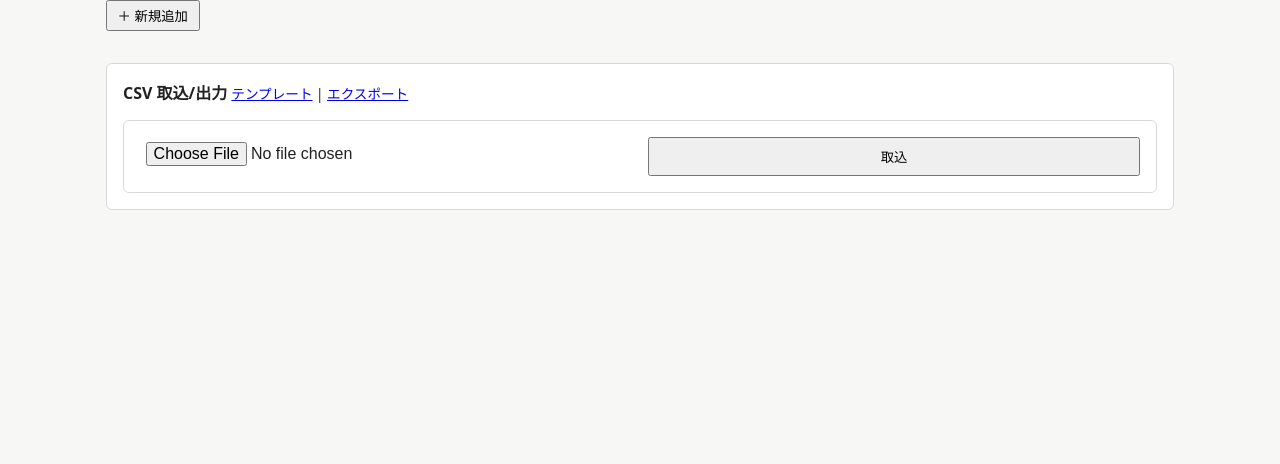
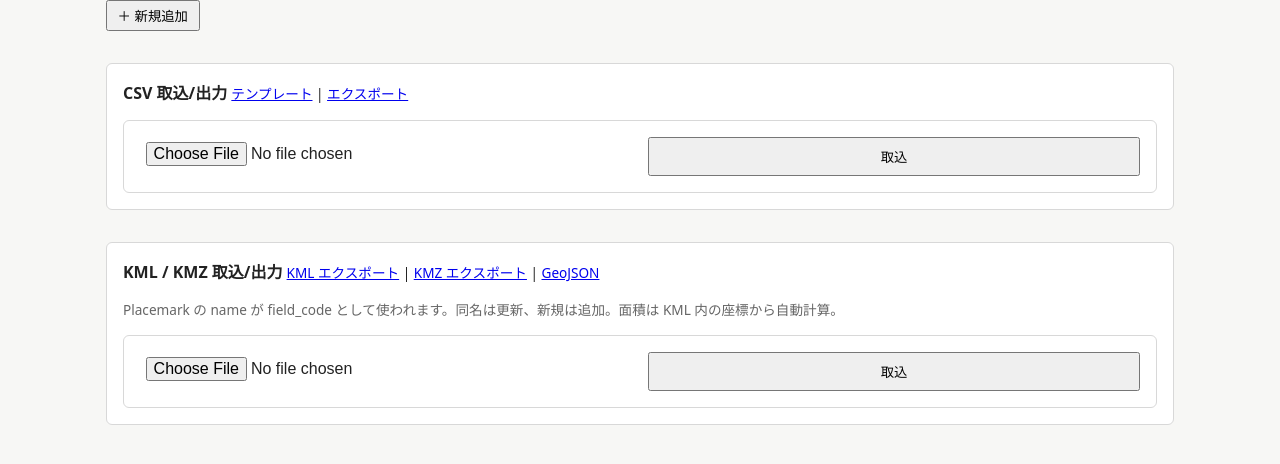
Before and after one commit to yasunorioi/rotation-planner-v2, a FastAPI app: template app/templates/fields/list.html in a window 1280 px wide. Shown: the part 266-730 px from the top of the page. Run offline with FastAPI, Linux system fonts and the light colour scheme; the template is opened without the code that fills it, so the values that code supplies are empty.

Commit message:
Add KML/KMZ I/O and polygon area auto-sync
3点まとめて:

(1) ポリゴン編集ページに測地線面積を表示
- 既存ポリゴンから shapely + pyproj (Geod) で WGS84 楕円体面積を計算
- DB の area_ha と差があれば「area_ha を計算値で更新」ボタンを出す
- POST /fields/{id}/polygon/sync_area で同期

(2) KML / KMZ インポート (POST /fields/import_kml)
- rotation_planner.field.kml_parser.parse_kml_or_kmz_bytes を利用
- Placemark の name を field_code として upsert
- 面積は KML 内座標から自動計算 (m2 → ha)

(3) KML / KMZ エクスポート
- GET /fields/polygons.kml
- GET /fields/polygons.kmz (zip 形式)
- 既存の GeoJSON エクスポートと並列

ハマりポイント (ライブ実機で発見):
- ライブラリの KML パーサは [lat, lng] を返すが GeoJSON 標準は [lng, lat]
- import_kml で逆スワップが必要、export では順スワップが必要
- 修正前は計算面積が NaN になり、Leaflet 上で誤位置表示の可能性も
- テストに座標順アサーションを追加して再発防止

依存追加: reportlab は既、requests (rotation_planner.field 経由で必要)

pytest 50→56

Co-Authored-By: Claude Opus 4.7 (1M context) <noreply@anthropic.com>

```diff
--- a/app/routes/fields.py
+++ b/app/routes/fields.py
@@ -2,6 +2,7 @@
 import csv
 import io
 import json
+import os
 import re
 from pathlib import Path
 
@@ -176,11 +177,30 @@ def delete_field(user: CurrentUser, field_id: int):
     return Response(status_code=200)
 
 
+def _geodesic_area_ha(geojson_feature: dict | None) -> float | None:
+    """GeoJSON Feature/Geometry から測地線面積(ha)を計算。失敗時 None。"""
+    if not geojson_feature:
+        return None
+    geom = geojson_feature.get("geometry") if geojson_feature.get("type") == "Feature" else geojson_feature
+    if not geom or geom.get("type") != "Polygon":
+        return None
+    coords = geom.get("coordinates") or []
+    if not coords or len(coords[0]) < 3:
+        return None
+    try:
+        from shapely.geometry import Polygon as _ShPoly
+        from rotation_planner.field.spatial import calculate_geodesic_area_ha
+        ring = [(p[0], p[1]) for p in coords[0]]
+        return round(calculate_geodesic_area_ha(_ShPoly(ring)), 4)
+    except Exception:
+        return None
+
+
 @router.get("/{field_id}/polygon")
 def polygon_editor(request: Request, user: CurrentUser, field_id: int):
     with connect() as conn:
         row = conn.execute(
-            "SELECT id, field_code, name, coordinates_json FROM fields "
+            "SELECT id, field_code, name, area_ha, coordinates_json FROM fields "
             "WHERE id = ? AND user_id = ?",
             (field_id, user["id"]),
         ).fetchone()
@@ -199,6 +219,7 @@ def polygon_editor(request: Request, user: CurrentUser, field_id: int):
         {
             "user": user,
             "field": dict(row),
+            "computed_area_ha": _geodesic_area_ha(existing),
             "map_data": {
                 "center": SAPPORO,
                 "zoom": 10,
@@ -218,6 +239,163 @@ def download_template():
         io.BytesIO(body),
         media_type="text/csv",
         headers={"Content-Disposition": 'attachment; filename="fields_template.csv"'},
+    )
+
+
+@router.post("/import_kml")
+async def import_kml(
+    request: Request,
+    user: CurrentUser,
+    file: UploadFile = File(...),
+):
+    """KML / KMZ をアップロードして、ほ場ポリゴン (+面積) を upsert。
+    各 Placemark の name を field_code として扱う。同名は更新、新規は追加。"""
+    from rotation_planner.field.kml_parser import parse_kml_or_kmz_bytes
+
+    raw = await file.read()
+    try:
+        items = parse_kml_or_kmz_bytes(raw, file.filename or "uploaded.kml")
+    except Exception as e:
+        raise HTTPException(400, f"KML/KMZ パース失敗: {e}")
+
+    if not items:
+        return templates.TemplateResponse(
+            request,
+            "fields/_import_result.html",
+            {"summary": "Placemark が見つかりませんでした", "errors": []},
+        )
+
+    added = 0
+    updated = 0
+    errors: list[str] = []
+    with connect() as conn:
+        for i, item in enumerate(items, start=1):
+            name = (item.get("name") or "").strip() or f"placemark_{i}"
+            coords = item.get("coordinates")
+            if not coords or len(coords) < 3:
+                errors.append(f"{name}: 座標が不正")
+                continue
+            # ライブラリの KML パーサは [lat, lng] を返すので、
+            # GeoJSON 標準の [lng, lat] にスワップ
+            ring = [[p[1], p[0]] for p in coords]
+            # KML の座標は閉じてない場合もある → 閉じる
+            if ring[0] != ring[-1]:
+                ring.append(ring[0])
+            feature = {
+                "type": "Feature",
+                "properties": {"source": "kml"},
+                "geometry": {"type": "Polygon", "coordinates": [ring]},
+            }
+            coords_json = json.dumps(feature, ensure_ascii=False)
+            area_ha = float(item.get("area_ha") or 0.0)
+
+            existing = conn.execute(
+                "SELECT id FROM fields WHERE user_id = ? AND field_code = ?",
+                (user["id"], name),
+            ).fetchone()
+            if existing:
+                conn.execute(
+                    "UPDATE fields SET coordinates_json = ?, area_ha = ?, "
+                    "updated_at = CURRENT_TIMESTAMP WHERE id = ?",
+                    (coords_json, area_ha, existing["id"]),
+                )
+                updated += 1
+            else:
+                conn.execute(
+                    "INSERT INTO fields (user_id, field_code, name, area_ha, coordinates_json) "
+                    "VALUES (?, ?, ?, ?, ?)",
+                    (user["id"], name, name, area_ha, coords_json),
+                )
+                added += 1
+
+    summary = f"KML 取込完了: 追加 {added} / 更新 {updated}"
+    if errors:
+        summary += f" / エラー {len(errors)} 件"
+    return templates.TemplateResponse(
+        request,
+        "fields/_import_result.html",
+        {"summary": summary, "errors": errors[:20]},
+    )
+
+
+@router.get("/polygons.kml")
+def export_polygons_kml(user: CurrentUser):
+    """ユーザーのほ場ポリゴンを KML として返す。"""
+    from rotation_planner.field.kml_parser import generate_kml_content
+
+    with connect() as conn:
+        rows = conn.execute(
+            "SELECT field_code, name, district, area_ha, coordinates_json "
+            "FROM fields WHERE user_id = ? AND coordinates_json IS NOT NULL "
+            "ORDER BY field_code",
+            (user["id"],),
+        ).fetchall()
+    items: list[dict] = []
+    for r in rows:
+        try:
+            feat = json.loads(r["coordinates_json"])
+        except (TypeError, json.JSONDecodeError):
+            continue
+        geom = feat.get("geometry") if feat.get("type") == "Feature" else feat
+        if not geom or geom.get("type") != "Polygon":
+            continue
+        coords = geom.get("coordinates", [[]])[0]
+        # GeoJSON [lng, lat] → ライブラリの generate_kml_content が期待する [lat, lng]
+        coords_lat_lng = [[c[1], c[0]] for c in coords]
+        items.append({
+            "name": r["field_code"],
+            "description": f"{r['name'] or ''} / {r['district'] or ''} / {r['area_ha']:.2f}ha",
+            "coordinates": coords_lat_lng,
+        })
+    kml = generate_kml_content(items, name="rotation-planner ほ場")
+    return Response(
+        kml.encode("utf-8"),
+        media_type="application/vnd.google-earth.kml+xml",
+        headers={"Content-Disposition": 'attachment; filename="fields.kml"'},
+    )
+
+
+@router.get("/polygons.kmz")
+def export_polygons_kmz(user: CurrentUser):
+    """KMZ (zip された KML) を返す。"""
+    import tempfile
+    from rotation_planner.field.kml_parser import export_fields_to_kmz
+
+    with connect() as conn:
+        rows = conn.execute(
+            "SELECT field_code, name, district, area_ha, coordinates_json "
+            "FROM fields WHERE user_id = ? AND coordinates_json IS NOT NULL",
+            (user["id"],),
+        ).fetchall()
+    items = []
+    for r in rows:
+        try:
+            feat = json.loads(r["coordinates_json"])
+        except (TypeError, json.JSONDecodeError):
+            continue
+        geom = feat.get("geometry") if feat.get("type") == "Feature" else feat
+        if not geom or geom.get("type") != "Polygon":
+            continue
+        coords = geom.get("coordinates", [[]])[0]
+        # GeoJSON [lng, lat] → ライブラリの export が期待する [lat, lng]
+        coords_lat_lng = [[c[1], c[0]] for c in coords]
+        items.append({
+            "name": r["field_code"],
+            "description": f"{r['name'] or ''} / {r['district'] or ''} / {r['area_ha']:.2f}ha",
+            "coordinates": coords_lat_lng,
+        })
+    with tempfile.NamedTemporaryFile(suffix=".kmz", delete=False) as tmp:
+        kmz_path = tmp.name
+    try:
+        export_fields_to_kmz(items, kmz_path, name="rotation-planner ほ場")
+        with open(kmz_path, "rb") as f:
+            body = f.read()
+    finally:
+        os.unlink(kmz_path)
+    return Response(
+        body,
+        media_type="application/vnd.google-earth.kmz",
+        headers={"Content-Disposition": 'attachment; filename="fields.kmz"'},
     )
 
 
@@ -456,6 +634,30 @@ async def import_csv(
     )
 
 
+@router.post("/{field_id}/polygon/sync_area")
+def sync_area_from_polygon(user: CurrentUser, field_id: int):
+    """coordinates_json の測地線面積を area_ha に書き込む。"""
+    with connect() as conn:
+        row = conn.execute(
+            "SELECT coordinates_json FROM fields WHERE id = ? AND user_id = ?",
+            (field_id, user["id"]),
+        ).fetchone()
+        if row is None:
+            raise HTTPException(404, "ほ場が見つかりません")
+        try:
+            feat = json.loads(row["coordinates_json"]) if row["coordinates_json"] else None
+        except json.JSONDecodeError:
+            feat = None
+        area = _geodesic_area_ha(feat)
+        if area is None:
+            raise HTTPException(400, "ポリゴンが登録されていないか、面積を計算できません")
+        conn.execute(
+            "UPDATE fields SET area_ha = ?, updated_at = CURRENT_TIMESTAMP WHERE id = ?",
+            (area, field_id),
+        )
+    return RedirectResponse(f"/fields/{field_id}/polygon", status_code=303)
+
+
 @router.post("/{field_id}/polygon")
 def save_polygon(user: CurrentUser, field_id: int, geojson: str = Form("")):
     geojson = geojson.strip()
--- a/app/static/css/style.css
+++ b/app/static/css/style.css
@@ -107,3 +107,5 @@ form button { grid-column: auto; padding: 0.5rem 1rem; }
 .filter-bar label { display: flex; gap: 0.3rem; align-items: center; font-size: 0.9rem; }
 .filter-bar select { padding: 0.25rem; }
 .csv-link { color: #2d6a4f; }
+.area-info { background: #fff; border: 1px solid #d8d8d8; border-radius: 4px; padding: 0.5rem 0.75rem; font-size: 0.9rem; }
+.sync-area-btn { background: #2d6a4f; color: #fff; border: 0; padding: 0.3rem 0.6rem; border-radius: 4px; cursor: pointer; font-size: 0.8rem; margin-left: 0.5rem; }
--- a/app/templates/fields/list.html
+++ b/app/templates/fields/list.html
@@ -56,4 +56,21 @@
   </form>
   <div id="import-result"></div>
 </div>
+
+<div class="import-block">
+  <h3>KML / KMZ 取込/出力
+    <small>
+      <a href="/fields/polygons.kml">KML エクスポート</a> |
+      <a href="/fields/polygons.kmz">KMZ エクスポート</a> |
+      <a href="/fields/polygons.geojson">GeoJSON</a>
+    </small>
+  </h3>
+  <p class="hint">Placemark の name が field_code として使われます。同名は更新、新規は追加。面積は KML 内の座標から自動計算。</p>
+  <form hx-post="/fields/import_kml" hx-encoding="multipart/form-data"
+        hx-target="#kml-import-result" hx-swap="innerHTML">
+    <input type="file" name="file" accept=".kml,.kmz" required>
+    <button type="submit">取込</button>
+  </form>
+  <div id="kml-import-result"></div>
+</div>
 {% endblock %}
--- a/pyproject.toml
+++ b/pyproject.toml
@@ -13,6 +13,7 @@ dependencies = [
     "shapely>=2.0.0",
     "pyproj>=3.0.0",
     "reportlab>=4.0.0",
+    "requests>=2.28.0",
 ]
 
 [project.optional-dependencies]
```
Also changed, not shown: app/templates/fields/polygon.html (+13 -0 lines), tests/test_smoke.py (+142 -0 lines).
